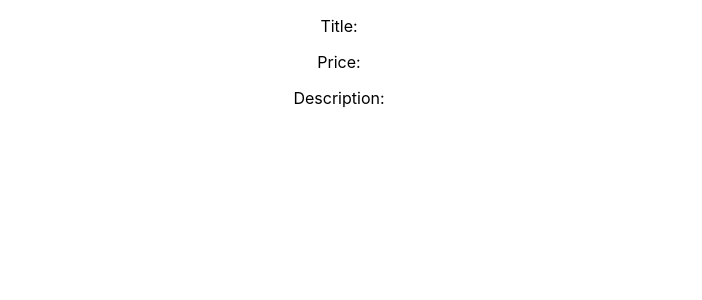
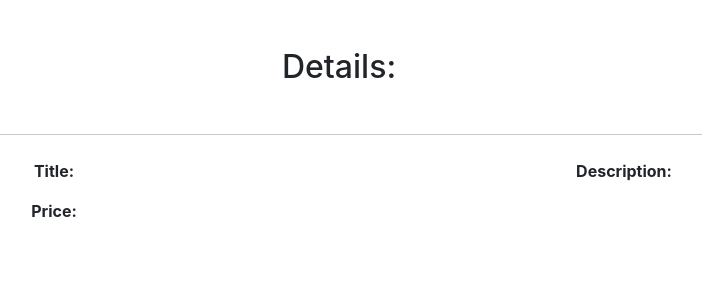
Before and after one commit to xmrxsundayx/javascript_folder, a React (Create React App) app in the folder Product_Manager/productManager/client/: page /product/1 in a window 1280 px wide. Shown: the top 300 px of the page, without its empty margins (301-1003 px from the left). Built offline with nearby package versions, Linux system fonts and the light colour scheme; no server answers.

Commit message:
added a little bootstrap

```diff
--- a/Product_Manager/productManager/client/public/index.html
+++ b/Product_Manager/productManager/client/public/index.html
@@ -14,6 +14,7 @@
       manifest.json provides metadata used when your web app is installed on a
       user's mobile device or desktop. See https://developers.google.com/web/fundamentals/web-app-manifest/
     -->
+    <link href="https://cdn.jsdelivr.net/npm/bootstrap@5.3.0-alpha3/dist/css/bootstrap.min.css" rel="stylesheet" integrity="sha384-KK94CHFLLe+nY2dmCWGMq91rCGa5gtU4mk92HdvYe+M/SXH301p5ILy+dN9+nJOZ" crossorigin="anonymous">
     <link rel="manifest" href="%PUBLIC_URL%/manifest.json" />
     <!--
       Notice the use of %PUBLIC_URL% in the tags above.
--- a/Product_Manager/productManager/client/src/components/Details.js
+++ b/Product_Manager/productManager/client/src/components/Details.js
@@ -13,10 +13,18 @@ const Details = (props) => {
             .catch( err => console.log(err) );
     }, []);
     return (
-        <div>
-            <p>Title: {product.title}</p>
-            <p>Price: {product.price}</p>
-            <p>Description: {product.description}</p>
+        <div className="container">
+            <h2 className="my-5">{product.title} Details:</h2>
+            <hr className="my-4"/>
+            <div className="row">
+                <div className="col-md-6">
+                    <p><strong>Title:</strong> {product.title}</p>
+                    <p><strong>Price:</strong> {product.price}</p>
+                </div>
+                <div className="col-md-6">
+                    <p><strong>Description:</strong> {product.description}</p>
+                </div>
+            </div>
         </div>
     );
 }
--- a/Product_Manager/productManager/client/src/components/ProductList.js
+++ b/Product_Manager/productManager/client/src/components/ProductList.js
@@ -16,15 +16,24 @@ const ProductList = (props) => {
     }, [])
 
     return (
-        <div>
-            <h1>All Products:</h1>
-            <p>-----------------------------------------------</p>
+        <div className="row">
+            <div className="col-md-12">
+                <h2>All Products:</h2>
+                <hr className="my-4"/>
+            </div>
             {
                 product.map((product, index)=>{
-                return <div key={index}>
-
-                    <Link to={`/product/${product._id}`}>{product.title}'s Page!</Link>
+                return (
+                    <div className="col-md-4" key={index}>
+                        <div className="card mb-4">
+                            <div className="card-body">
+                                <h4 className="card-title">{product.title}</h4>
+                                <p className="card-text">Price: {product.price}</p>
+                                <Link to={`/product/${product._id}`} className="btn btn-primary">View Details</Link>
+                            </div>
+                        </div>
                     </div>
+                )
                 })
             }
         </div>
--- a/Product_Manager/productManager/client/src/views/MainView.js
+++ b/Product_Manager/productManager/client/src/views/MainView.js
@@ -5,7 +5,8 @@ import ProductList from '../components/ProductList';
 const MainView = (props) =>{
     const [product, setProduct] = useState([]);
     return (
-        <div>
+        <div className='container'>
+            <h1 className='my-5'>Product Inventory</h1>
             <ProductForm product = {product} setProduct = {setProduct}/>
             <hr/>
             <ProductList product = {product} setProduct = {setProduct}/>
```
